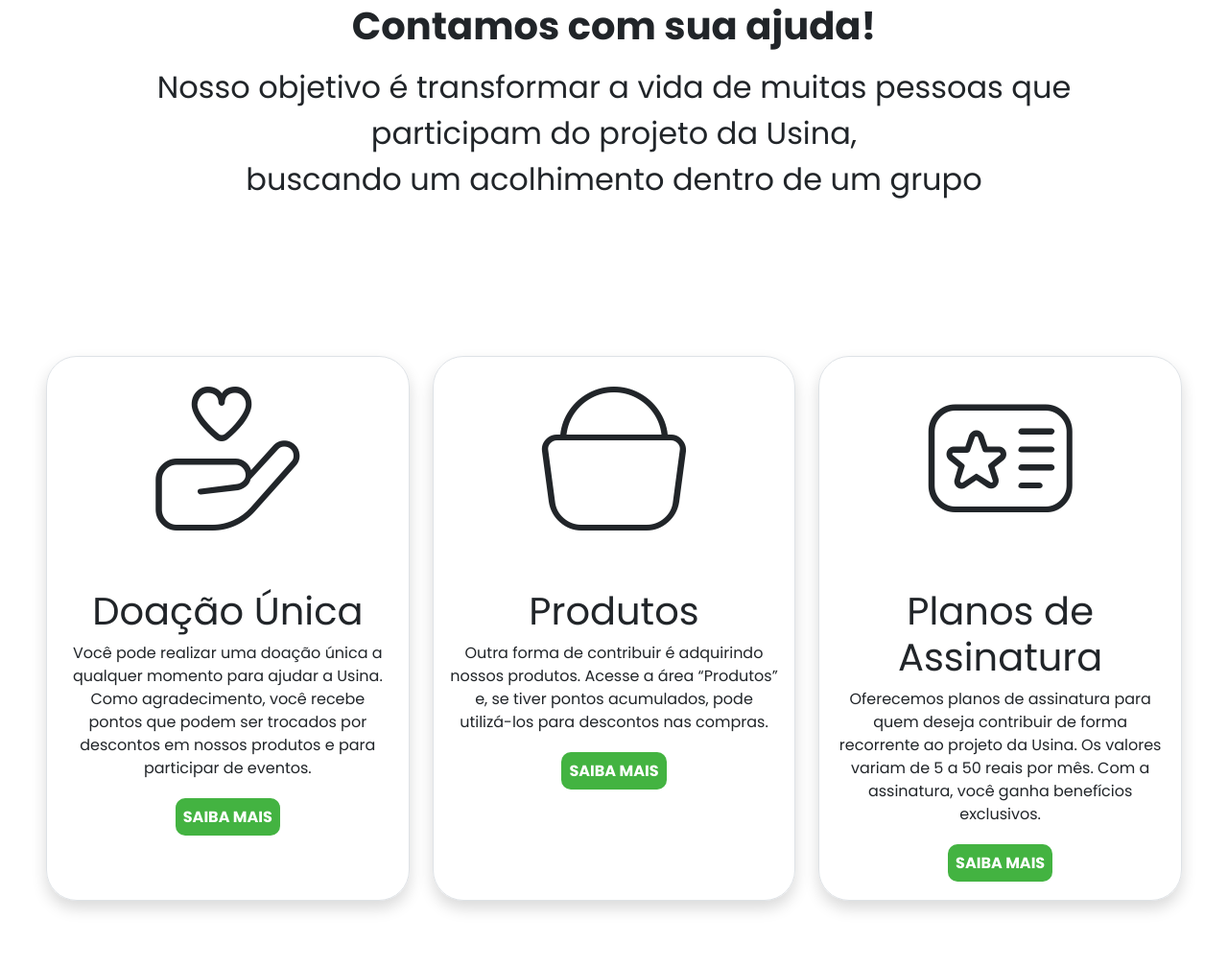
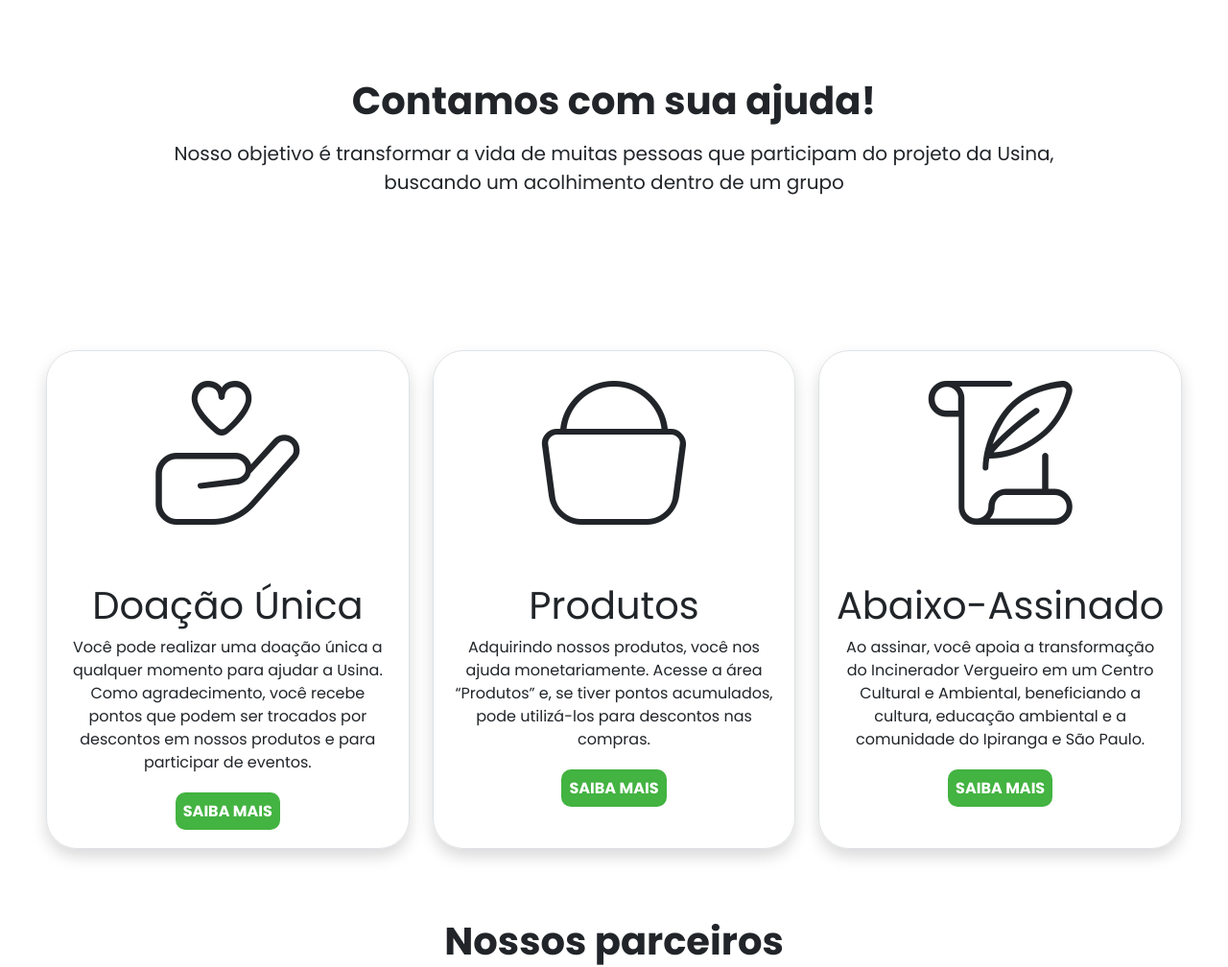
Before and after one commit to EnzoRZequim/Usina-Eco-Cultural-front-end, a website: page front/pages/home.html in a window 1280 px wide. Shown: the part 1194-2202 px from the top of the page at 96% size. Drawn offline with nearby package versions, Linux system fonts and the light colour scheme.

Commit message:
refactor: melhor responsividade da home

```diff
--- a/front/pages/home.html
+++ b/front/pages/home.html
@@ -33,7 +33,7 @@
     <!-- QUEM SOMOS NOS -->
     <div class="text-left quem-somos m-5">
       <h1 class="fw-bold">Quem somos nós?</h1>
-      <p>
+      <p class="fs-5" >
         O Coletivo Usina Eco-Cultural é uma organização sem fins lucrativos, criada para proteger, revitalizar e reinventar o uso do antigo Incinerador Vergueiro em São Paulo.
         Fundada no dia 30 de março de 2023, Dia Internacional das Nações Unidas do Resíduo Zero, a nossa associação é composta por moradores, artistas, ambientalistas e membros ativos da sociedade civil.
         Estamos comprometidos com a promoção da cultura, educação ambiental, arte e paz, sem distinção por política, crença, raça, gênero ou qualquer outra característica.
@@ -50,11 +50,10 @@
   <div class="d-flex justify-content-center align-items-center p-5 Acess_Leitura">
     <div class="text-center m-5">
       <h1 class="fw-bold">Contamos com sua ajuda!</h1>
-      <p class="fs-2 pt-2" >Nosso objetivo é transformar a vida de muitas pessoas que participam do projeto da Usina,</br> buscando um acolhimento dentro de um grupo</p>
+      <p class="fs-5 pt-2 " >Nosso objetivo é transformar a vida de muitas pessoas que participam do projeto da Usina,</br> buscando um acolhimento dentro de um grupo</p>
     </div>
   </div>
-
-  <div id="secao-ajuda" class="row row-cols-1 row-cols-sm-2 row-cols-md-3 g-4 text-center p-lg-5 Acess_Leitura">
+  <div id="secao-ajuda" class="row row-cols-1 row-cols-sm-2 row-cols-md-3 g-4 text-center p-5 Acess_Leitura">
     <div class="col d-flex">
       <div class="ajuda-card w-100 shadow p-3 border rounded-5">
         <i class="fi fi-tr-hand-holding-heart" style="font-size: 150px;"></i>
@@ -65,12 +64,11 @@
         <a href="#" class="btn-verde p-2 text-decoration-none">SAIBA MAIS</a>
       </div>
     </div>
-
     <div class="col d-flex">
       <div class="ajuda-card w-100 shadow p-3 border rounded-5">
         <i class="fi fi-tr-basket-shopping-simple" style="font-size: 150px;"></i>
         <h1>Produtos</h1>
-        <p class="text-wrap">Outra forma de contribuir é adquirindo nossos produtos. Acesse a área “Produtos” e, se
+        <p class="text-wrap">Adquirindo nossos produtos, você nos ajuda monetariamente. Acesse a área “Produtos” e, se
           tiver pontos acumulados, pode utilizá-los para descontos nas compras.</p>
         <a href="#" class="btn-verde p-2 text-decoration-none">SAIBA MAIS</a>
       </div>
@@ -78,10 +76,9 @@
 
     <div class="col d-flex">
       <div class="ajuda-card w-100 shadow p-3 border rounded-5">
-        <i class="fi fi-tr-membership-vip" style="font-size: 150px;"></i>
-        <h1>Planos de Assinatura</h1>
-        <p class="text-wrap">Oferecemos planos de assinatura para quem deseja contribuir de forma recorrente ao projeto
-          da Usina. Os valores variam de 5 a 50 reais por mês. Com a assinatura, você ganha benefícios exclusivos.</p>
+        <i class="fi fi-tr-scroll-document-story" style="font-size: 150px;"></i>
+        <h1>Abaixo-Assinado</h1>
+        <p class="text-wrap">Ao assinar, você apoia a transformação do Incinerador Vergueiro em um Centro Cultural e Ambiental, beneficiando a cultura, educação ambiental e a comunidade do Ipiranga e São Paulo.</p>
         <a href="#" class="btn-verde p-2 text-decoration-none">SAIBA MAIS</a>
       </div>
     </div>
```
